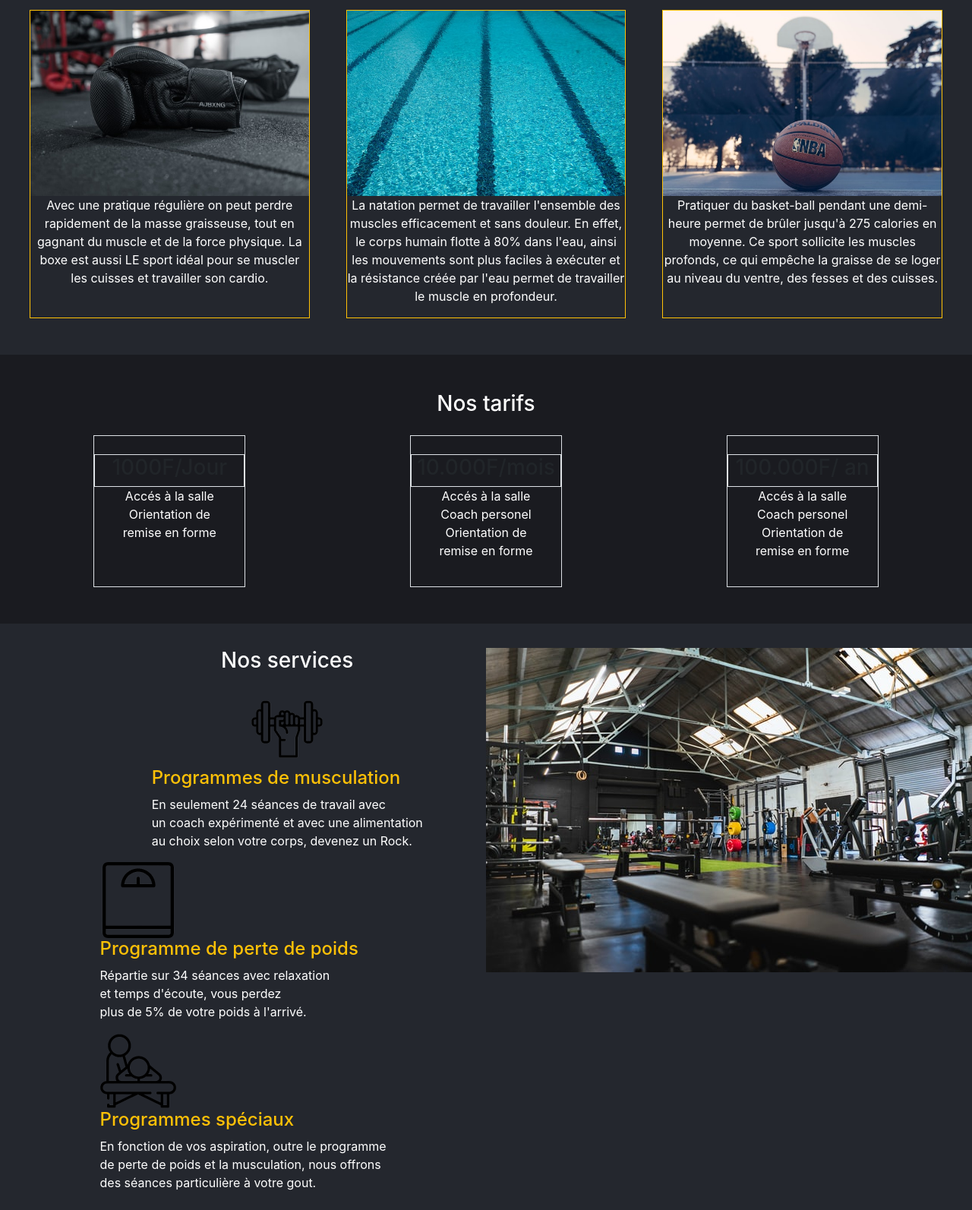
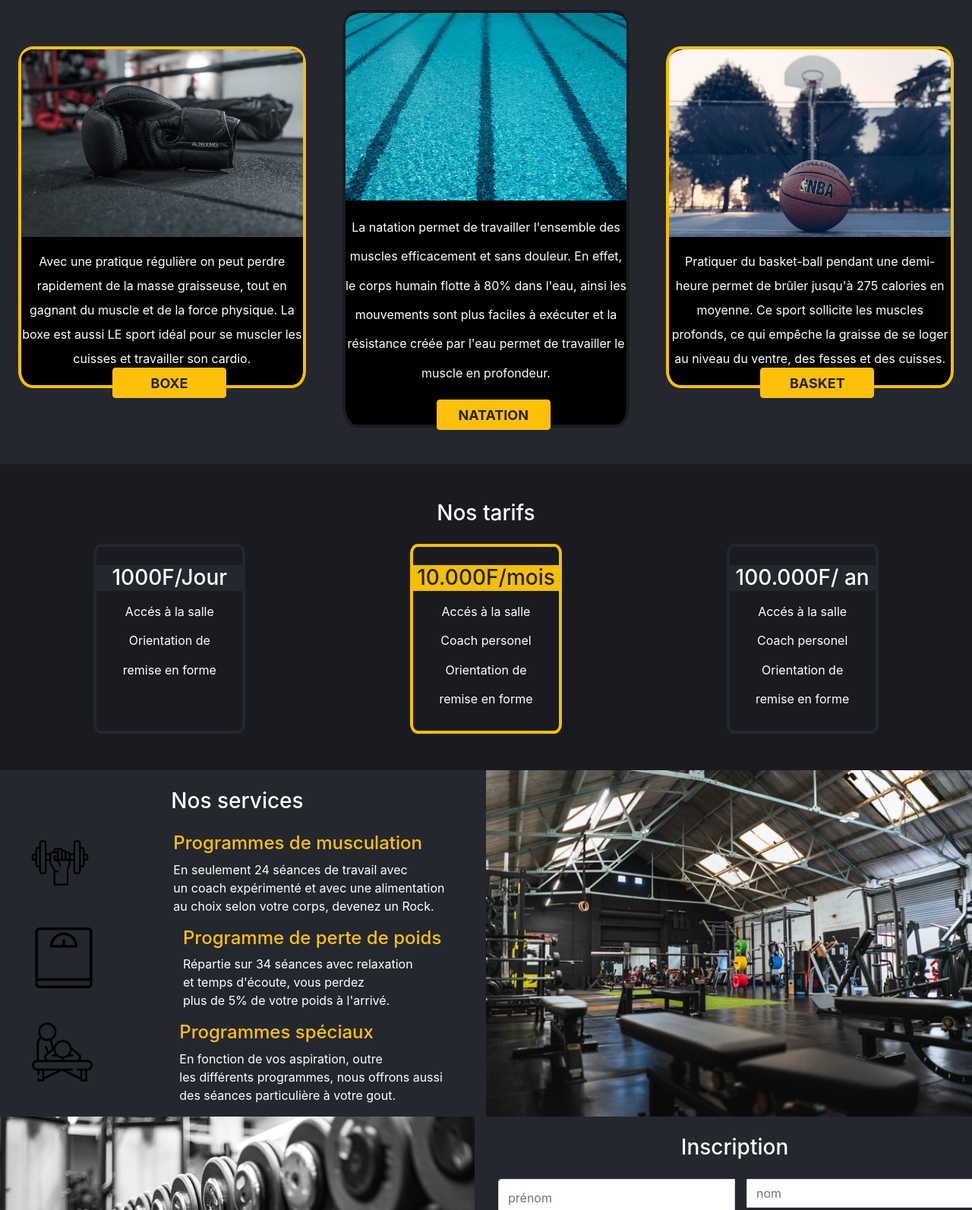
Before and after one commit to energygeneration/almightgym_v2_with_bootstrap, a plain HTML site: page index.html in a window 1280 px wide. Shown: the part 1579-3172 px from the top of the page at 76% size. Drawn offline with nearby package versions, Linux system fonts and the light colour scheme.

Commit message:
today's_push

```diff
--- a/css/style.css
+++ b/css/style.css
@@ -46,8 +46,69 @@ a{
 
 .boxe{
     width: 200px;
-    height: 500px;
+    height: 450px;
+    border: solid 4px rgba(246, 191, 0, 1);
+    border-radius: 5%;
+    background-color: black;
 }
+
+.boxe-img{
+    border-top-left-radius: 5%;
+    border-top-right-radius: 5%;
+}
+
+.pool{
+    width: 200px;
+    height: 550px;
+    border: solid 4px rgba(26, 27, 32, 1);
+    border-radius: 5%;
+    background-color: black;
+}
+
+.pool-img{
+    margin: 0;
+    border-top-left-radius: 6%;
+    border-top-right-radius: 6%;
+}
+
+.basket{
+    width: 200px;
+    height: 450px;
+    border: solid 4px rgba(246, 191, 0, 1);
+    border-radius: 5%;
+    background-color: black;
+}
+
+.basket-img{
+    border-top-left-radius: 6%;
+    border-top-right-radius: 6%;
+}
+
+.sport-txt{
+    line-height: 2.0;
+}
+
+.pool-txt{
+    line-height: 2.4;
+}
+
+.btn{
+    width: 150px;
+    height: 40px;
+    font-size: 18px;
+    position: relative;
+    left: 120px;
+}
+
+.button{
+    width: 150px;
+    height: 40px;
+    font-size: 18px;
+    position: relative;
+    left: 120px;
+    bottom: 20px;
+}
+
 
 .tarifs{
     background-color: rgba(26, 27, 32, 1);
@@ -55,16 +116,56 @@ a{
 
 .tarif{
     width: 200px;
-    height: 200px;
+    height: 250px;
+    border: solid 4px rgba(36, 39, 46, 1);
+    border-radius: 5%;
+}
+
+.tarif-txt{
+    line-height: 2.4;
+}
+
+.heading{
+    background-color: rgba(36, 39, 46, 1);
 }
 
 .middle-tarif{
     width: 200px;
-    height: 200px;
+    height: 250px;
+    border: solid 4px rgba(246, 191, 0, 1);
+    border-radius: 5%;
+}
+
+.middle-heading{
+    background-color:rgba(246, 191, 0, 1);
 }
 
 .service{
     background-color: rgba(36, 39, 46, 1);
+}
+
+.dumbbell-img{
+    width: 80px;
+    height: 80px;
+}
+
+.scale-img{
+    width: 80px;
+    height: 80px;
+}
+
+.massage-img{
+    width: 80px;
+    height: 80px;
+}
+
+.img-fluid{
+
+}
+
+.prenom{
+    width: 50px;
+    height: 50px;
 }
 
 
@@ -84,6 +185,14 @@ a{
     background-image: url(./../img/disque.jpg);
 }
 
+.social-media{
+    padding-left: 40px;
+}
+
+.contact{
+    background-color: black;
+}
+
 .copiright{
     background-color: black;
 }
--- a/index.html
+++ b/index.html
@@ -77,13 +77,13 @@
 
     </div>
 
-    <div class="d-flex justify-content-evenly pb-5">
+    <div class="d-flex justify-content-around row row pb-5 ">
 
-      <div class="col border border-warning mx-4 p-0 boxe²">
+      <div class="col p-0 mx-4 mt-5 boxe">
 
-        <img src="./img/gloves.jpg" class="img-fluid" alt="...">
+        <img src="./img/gloves.jpg" class="img-fluid boxe-img" alt="...">
 
-        <p class="text-center">
+        <p class="my-3 text-center sport-txt">
           Avec une pratique
           régulière on peut perdre
           rapidement de la masse
@@ -96,13 +96,15 @@
           cardio.
         </p>
 
+        <button type="button" class="btn btn-warning button"><strong>BOXE</strong></button>
+
       </div>
 
-      <div class="col border border-warning mx-4 p-0">
+      <div class="col mx-4 p-0 pool">
 
-        <img src="./img/pool.jpg" class="img-fluid" alt="...">
+        <img src="./img/pool.jpg" class="img-fluid pool-img" alt="...">
 
-        <p class="text-center">
+        <p class="mt-3 text-center pool-txt">
           La natation permet de
           travailler l'ensemble des
           muscles efficacement et
@@ -116,13 +118,15 @@
           muscle en profondeur.
         </p>
 
+        <button type="button" class="btn btn-warning"><strong> NATATION</strong></button>
+
       </div>
 
-      <div class="col border border-warning mx-4 p-0 basket">
+      <div class="col mt-5 mx-4 p-0 basket">
 
-        <img src="./img/basketball.jpg" class="img-fluid" alt="...">
+        <img src="./img/basketball.jpg" class="img-fluid basket-img" alt="...">
 
-        <p class="text-center">
+        <p class="my-3 text-center sport-txt">
           Pratiquer du basket-ball
           pendant une demi-heure
           permet de brûler jusqu'à
@@ -133,6 +137,8 @@
           loger au niveau du ventre,
           des fesses et des cuisses.
         </p>
+
+        <button type="button" class="btn btn-warning button"><strong> BASKET</strong></button>
 
       </div>
 
@@ -146,15 +152,15 @@
 
     <div class="d-flex justify-content-around">
 
-      <div class="tarif border">
+      <div class="tarif ">
 
-        <div class="heading border mt-4">
+        <div class="heading mt-4">
 
-          <h3 class="text-center">1000F/Jour</h3>
+          <h3 class="text-center text-white">1000F/Jour</h3>
 
         </div>
 
-        <p class="text-center">
+        <p class="text-center tarif-txt">
           Accés à la salle <br>
           Orientation de <br>
           remise en forme <br>
@@ -162,15 +168,15 @@
 
       </div>
 
-      <div class="middle-tarif border">
+      <div class="middle-tarif ">
 
-        <div class="middle-heading border mt-4">
+        <div class="middle-heading mt-4">
 
           <h3 class="text-center">10.000F/mois</h3>
 
         </div>
 
-        <p class="text-center">
+        <p class="text-center tarif-txt">
           Accés à la salle <br>
           Coach personel <br>
           Orientation de <br>
@@ -179,15 +185,15 @@
 
       </div>
 
-      <div class="tarif border">
+      <div class="tarif ">
 
-        <div class="heading border mt-4 me-4 ">
+        <div class="heading  mt-4 me-4 ">
 
-          <h3 class="text-center">100.000F/ an</h3>
+          <h3 class="text-center text-white">100.000F/ an</h3>
 
         </div>
 
-        <p class="text-center">
+        <p class="text-center tarif-txt">
           Accés à la salle <br>
           Coach personel <br>
           Orientation de <br>
@@ -199,19 +205,19 @@
 
   </div>
 
-  <div class="container-fluid pt-4 service">
+  <div class="container-fluid m-0 p-0 service">
 
     <div class="d-flex flex-column ">
 
-      <div class="p-2">
+      <div class="m-0 p-0">
 
         <div class="row">
 
-          <div class="col w-50">
+          <div class="col p-0">
 
-            <h3 class="text-center text-white mb-4">Nos services</h3>
+            <h3 class="text-center text-white my-4">Nos services</h3>
 
-            <div class="d-flex flex-column  dumbbell">
+            <div class="d-flex justify-content-around  dumbbell">
 
               <img class="dumbbell-img" src="./img/dumnbell.png" alt="">
 
@@ -230,7 +236,7 @@
 
             </div>
 
-            <div class="scale">
+            <div class=" d-flex justify-content-around scale">
 
               <img class="scale-img" src="./img/scale.png" alt="">
 
@@ -247,7 +253,7 @@
               </div>
             </div>
 
-            <div class="massage">
+            <div class="d-flex justify-content-around massage">
 
               <img class="massage-img" src="./img/massage.png" alt="">
 
@@ -256,8 +262,8 @@
                 <h4 class="text-warning">Programmes spéciaux</h4>
 
                 <p class="fs-6">
-                  En fonction de vos aspiration, outre le programme <br>
-                  de perte de poids et la musculation, nous offrons <br>
+                  En fonction de vos aspiration, outre <br>
+                  les différents programmes, nous offrons aussi <br>
                   des séances particulière à votre gout.
                 </p>
 
@@ -266,32 +272,30 @@
             </div>
           </div>
 
-          <div class="col img-fluid w-50 p-0">
-            <img src="./img/salle.jpg" alt="">
-          </div>
+          <img class="col img-fluid p-0" src="./img/salle.jpg" alt="">
 
         </div>
       </div>
 
-      <div class="mt-0 p-2">
+      <div class="m-0 p-0">
 
         <div class="row">
 
-          <div class="col img-fluid w-50 p-0">
+          <div class="col img-fluid p-0">
             <img src="./img/althère-img.jpg" alt="">
           </div>
 
-          <div class="col w-50">
+          <div class="col p-0">
 
-            <h3 class="text-center text-white text-decoration-underline mb-4">Inscription</h3>
+            <h3 class="text-center text-white text-decoration-underline my-4">Inscription</h3>
 
-            <div class="input-group mb-3">
-              <input type="text" class="form-control" placeholder="prénom" aria-label="prénom">
-              <input type="text" class="form-control" placeholder="nom" aria-label="nom">
+            <div class="input-group my-4">
+              <input type="text" class="mx-3 form-control prenom" placeholder="prénom" aria-label="prénom">
+              <input type="text" class="mx-3s form-control nom" placeholder="nom" aria-label="nom">
             </div>
 
-            <div class="input-group mb-3">
-              <input type="text" class="form-control" placeholder="Email" aria-label="Email">
+            <div class="input-group my-4">
+              <input type="text" class="mx-3 form-control" placeholder="Email" aria-label="Email">
               <select class="form-select" aria-label="Default select example">
                 <option value="tous les programmes">Tous les programmes</option>
                 <option value="boxe">Boxe</option>
@@ -323,7 +327,7 @@
 
         <p class="mx-3 mt-2">
           Darelle Williams <br>
-          <span class="text-warning">Client</span><br>
+          <span class="text-warning my-3">Client</span><br>
           Je pesais 95kg <br>
           il y a 3 mois, <br>
           ce poids ne me <br>
@@ -408,7 +412,7 @@
 
       </div>
 
-      <div class=" col row">
+      <div class="m-0 col row">
 
         <img src="./img/nike.jpg" alt="">
 
@@ -420,7 +424,7 @@
         </p>
 
       </div>
-
+    </div>
   </div>
 
   <div class="container-fluid about py-3">
@@ -441,38 +445,38 @@
   </div>
 
 
-  <div class="container-fluid row contact">
+  <div class="container-fluid row p-0 m-0 contact">
 
-    <div class="col w-50">
+    <div class="col maps ">
 
       <iframe class="maps" title="almightgym"
         src="https://www.google.com/maps/embed?pb=!1m18!1m12!1m3!1d3966.9777871238985!2d1.2121949142959882!3d6.133686729274912!2m3!1f0!2f0!3f0!3m2!1i1024!2i768!4f13.1!3m3!1m2!1s0x1023e1e1b53649e7%3A0x846d599100b63fc8!2sRue%20des%20Cocotiers%2C%20Lom%C3%A9!5e0!3m2!1sfr!2stg!4v1652290305947!5m2!1sfr!2stg"
-        width="500" height="300" style="border:0;" allowfullscreen="" loading="lazy"
+        width="100%" height="300" style="border:0;" allowfullscreen="" loading="lazy"
         referrerpolicy="no-referrer-when-downgrade">
       </iframe>
 
     </div>
 
-    <div class="col d-inline">
+    <div class="col d-flex justify-content-around mt-5 ctc">
 
       <div class="information">
 
-        <div class="py-2 location">
+        <div class="py-3 location">
           <i class="bi bi-geo-alt-fill"></i>
           <p class="d-inline">Rue des cocotiers, Lome</p>
         </div>
 
-        <div class="py-2 phone">
+        <div class="py-3 phone">
           <i class="bi bi-telephone-fill"></i>
-          <p class="d-inline">(+228) 70000007 <br> (+228) 96260026</p>
+          <p class="d-inline">(+228) 70000007  (+228) 96260026</p>
         </div>
 
-        <div class="py-2 mail">
+        <div class="py-3 mail">
           <i class="bi bi-envelope-fill "></i>
           <p class="d-inline"><a href="mailto:almightgym@gmail.com">almightgym@gmail.com</a></p>
         </div>
 
-        <div class="py-2 net-box">
+        <div class="py-3 net-box">
           <i class="bi bi-globe"></i>
           <p class="d-inline">www.almight.com</p>
         </div>
@@ -481,7 +485,7 @@
 
       <div class="information-right">
 
-        <div class="social-media">
+        <div class="my-4 social-media">
           <i class="bi bi-twitter"></i> <i class="bi bi-instagram"></i></i> <i class="bi bi-facebook"></i>
         </div>
 
```
